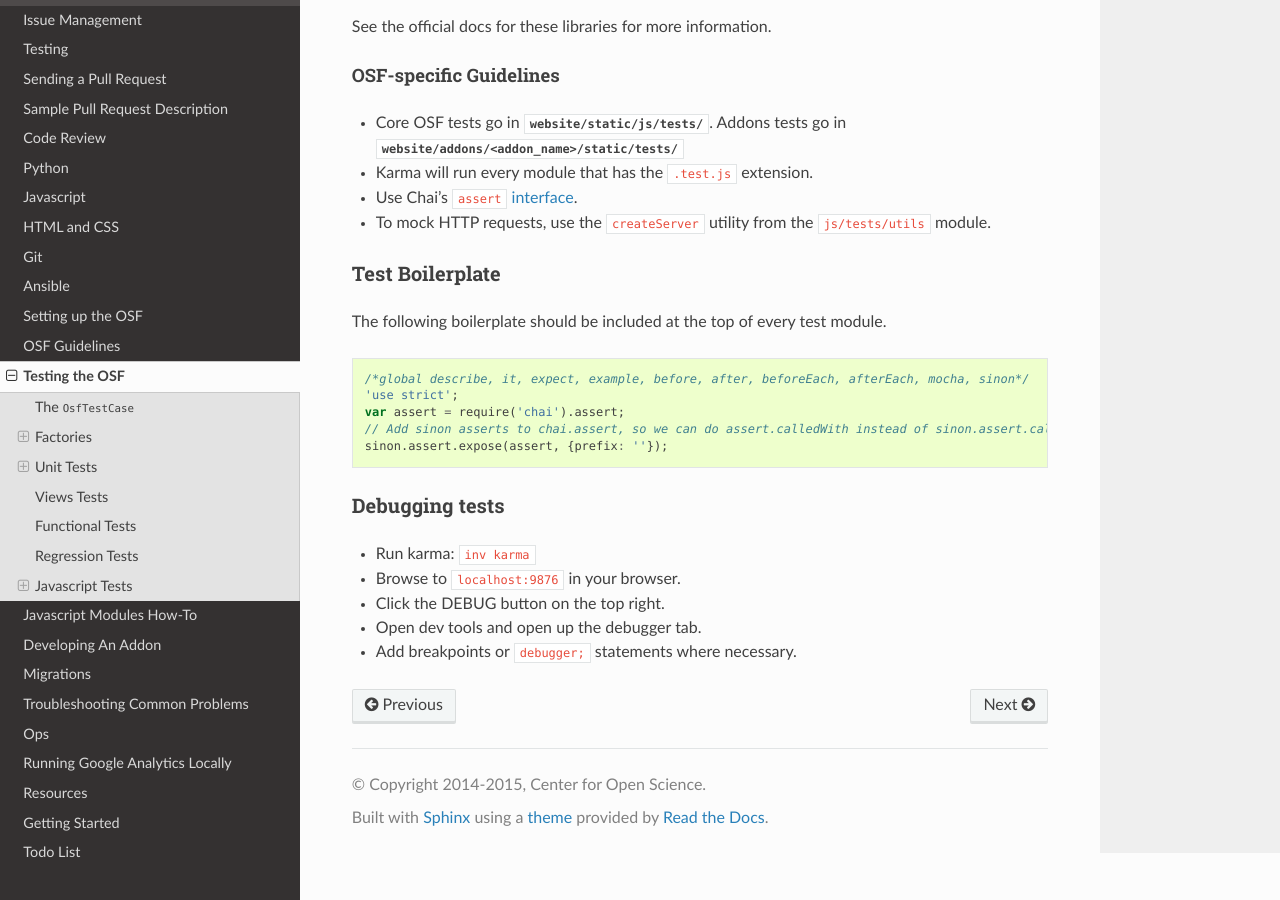
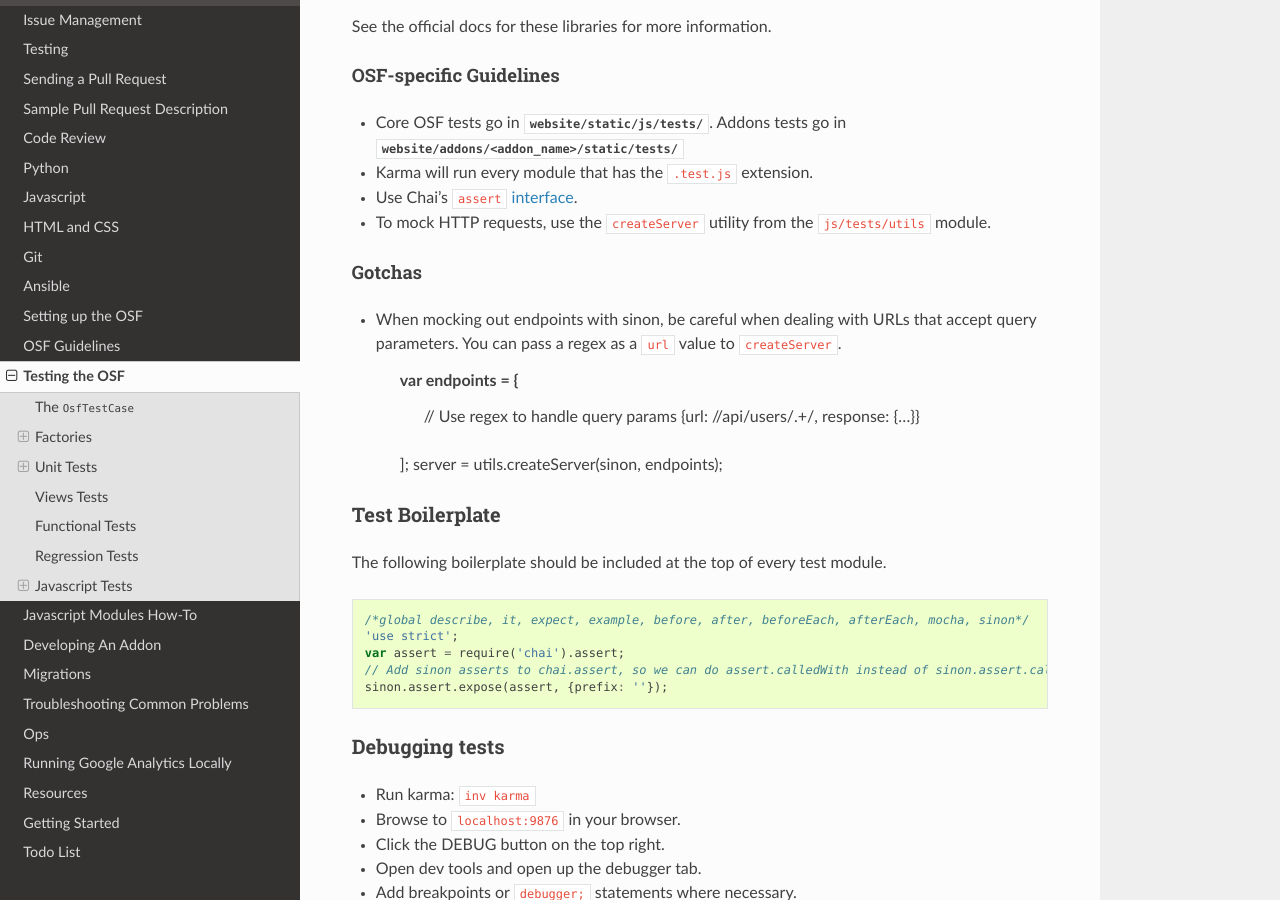
Before and after one commit to CenterForOpenScience/COSDev, a Sphinx documentation site: the page built from docs/osf/testing.rst, in a window 1280 px wide and 900 px high, scrolled down 4572 px. Built offline with Sphinx 7.4.7 and the Read the Docs theme 2.0.0, drawn with Linux system fonts in a browser that asks for light colours.

Commit message:
Add warning about URLs that accept query params.

```diff
--- a/docs/osf/testing.rst
+++ b/docs/osf/testing.rst
@@ -225,6 +225,19 @@ OSF-specific Guidelines
 - Use Chai's ``assert`` `interface <http://chaijs.com/api/assert/>`_.
 - To mock HTTP requests, use the ``createServer`` utility from the ``js/tests/utils`` module.
 
+
+Gotchas
++++++++
+
+- When mocking out endpoints with sinon, be careful when dealing with URLs that accept query parameters. You can pass a regex as a ``url`` value to ``createServer``.
+
+
+    var endpoints = {
+        // Use regex to handle query params
+        {url: /\/api\/users\/.+/, response: {...}}
+    ];
+    server = utils.createServer(sinon, endpoints);
+
 Test Boilerplate
 ----------------
 
```
